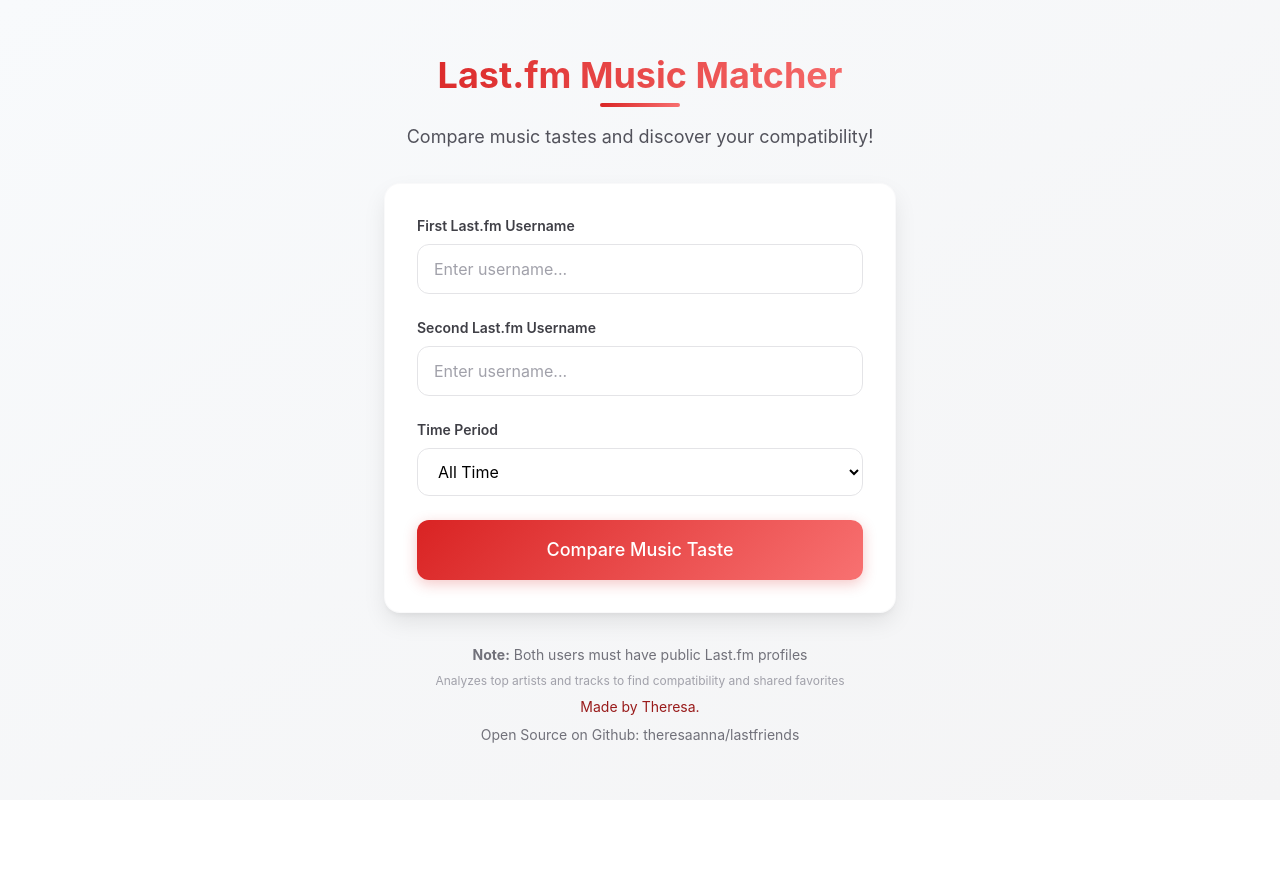
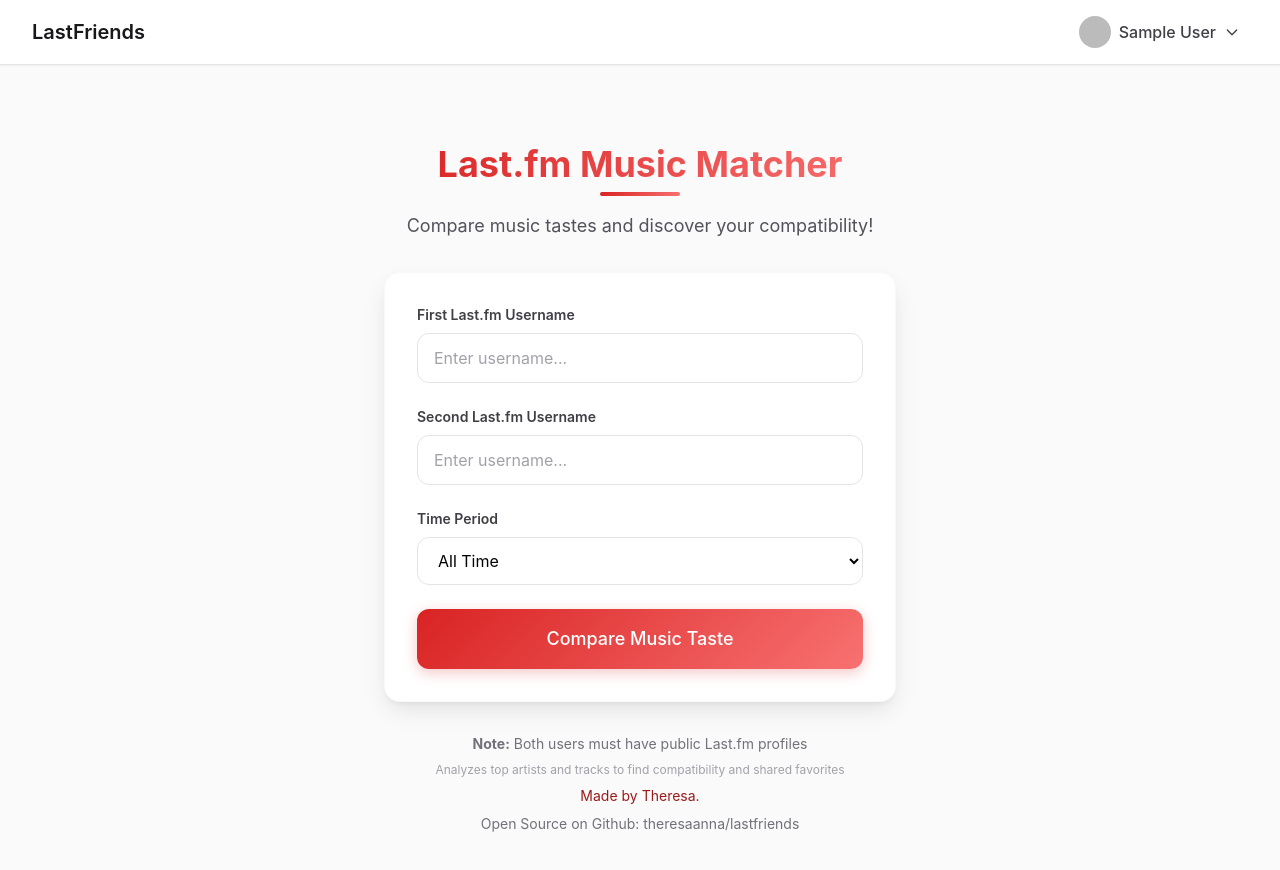
Before and after one commit to theresaanna/lastfriends, a Next.js app: page / in a window 1280 px wide. Shown: the top 870 px of the page. Before the commit the page ends 800 px from the top, so only its background shows below. Built offline with nearby package versions, Linux system fonts and the light colour scheme; no server answers; sample sign-in values are in the browser's storage.

Commit message:
add header with login buttons

```diff
--- /dev/null
+++ b/components/AuthHeader.js
@@ -0,0 +1,142 @@
+// components/AuthHeader.js - Reusable authentication header
+import { useSession, signIn, signOut } from 'next-auth/react';
+import { useState, useEffect } from 'react';
+
+export default function AuthHeader() {
+  const { data: session, status } = useSession();
+  const [isMenuOpen, setIsMenuOpen] = useState(false);
+
+  // Create secure session after NextAuth login
+  useEffect(() => {
+    if (session && status === 'authenticated') {
+      // Create secure session in background
+      fetch('/api/auth/secure-session', {
+        method: 'POST',
+        credentials: 'include'
+      }).catch(error => {
+        console.log('Secure session creation failed:', error);
+      });
+    }
+  }, [session, status]);
+
+  const handleLogout = async () => {
+    try {
+      // Clean up secure session
+      await fetch('/api/auth/logout', {
+        method: 'POST',
+        credentials: 'include'
+      });
+      // Then sign out of NextAuth
+      await signOut({ callbackUrl: '/' });
+    } catch (error) {
+      console.error('Logout error:', error);
+      // Force logout even if cleanup fails
+      await signOut({ callbackUrl: '/' });
+    }
+  };
+
+  if (status === 'loading') {
+    return (
+      <header className="bg-white shadow-sm border-b border-gray-200">
+        <div className="max-w-7xl mx-auto px-4 sm:px-6 lg:px-8">
+          <div className="flex justify-between items-center h-16">
+            <div className="flex items-center">
+              <h1 className="text-xl font-semibold text-gray-900">LastFriends</h1>
+            </div>
+            <div className="animate-pulse bg-gray-200 h-8 w-20 rounded"></div>
+          </div>
+        </div>
+      </header>
+    );
+  }
+
+  return (
+    <header className="bg-white shadow-sm border-b border-gray-200">
+      <div className="max-w-7xl mx-auto px-4 sm:px-6 lg:px-8">
+        <div className="flex justify-between items-center h-16">
+          <div className="flex items-center">
+            <h1 className="text-xl font-semibold text-gray-900">LastFriends</h1>
+          </div>
+
+          <div className="flex items-center space-x-4">
+            {session ? (
+              <div className="relative">
+                <button
+                  onClick={() => setIsMenuOpen(!isMenuOpen)}
+                  className="flex items-center space-x-2 text-gray-700 hover:text-gray-900 focus:outline-none focus:ring-2 focus:ring-green-500 focus:ring-offset-2 rounded-lg p-2"
+                >
+                  {session.user.image ? (
+                    <img
+                      src={session.user.image}
+                      alt={session.user.name}
+                      className="w-8 h-8 rounded-full"
+                    />
+                  ) : (
+                    <div className="w-8 h-8 bg-green-500 rounded-full flex items-center justify-center">
+                      <span className="text-white font-semibold text-sm">
+                        {session.user.name?.charAt(0).toUpperCase() || 'U'}
+                      </span>
+                    </div>
+                  )}
+                  <span className="hidden sm:block font-medium">{session.user.name}</span>
+                  <svg
+                    className={`w-4 h-4 transition-transform ${isMenuOpen ? 'rotate-180' : ''}`}
+                    fill="none"
+                    stroke="currentColor"
+                    viewBox="0 0 24 24"
+                  >
+                    <path strokeLinecap="round" strokeLinejoin="round" strokeWidth={2} d="M19 9l-7 7-7-7" />
+                  </svg>
+                </button>
+
+                {isMenuOpen && (
+                  <div className="absolute right-0 mt-2 w-48 bg-white rounded-lg shadow-lg border border-gray-200 py-1 z-50">
+                    <div className="px-4 py-2 border-b border-gray-100">
+                      <p className="text-sm font-medium text-gray-900">{session.user.name}</p>
+                      <p className="text-xs text-gray-500">{session.user.email}</p>
+                    </div>
+
+                    <button
+                      onClick={() => {
+                        setIsMenuOpen(false);
+                        // Add navigation to profile if needed
+                      }}
+                      className="w-full text-left px-4 py-2 text-sm text-gray-700 hover:bg-gray-50 flex items-center"
+                    >
+                      <svg className="w-4 h-4 mr-2" fill="none" stroke="currentColor" viewBox="0 0 24 24">
+                        <path strokeLinecap="round" strokeLinejoin="round" strokeWidth={2} d="M16 7a4 4 0 11-8 0 4 4 0 018 0zM12 14a7 7 0 00-7 7h14a7 7 0 00-7-7z" />
+                      </svg>
+                      Profile
+                    </button>
+
+                    <hr className="my-1" />
+
+                    <button
+                      onClick={handleLogout}
+                      className="w-full text-left px-4 py-2 text-sm text-red-600 hover:bg-red-50 flex items-center"
+                    >
+                      <svg className="w-4 h-4 mr-2" fill="none" stroke="currentColor" viewBox="0 0 24 24">
+                        <path strokeLinecap="round" strokeLinejoin="round" strokeWidth={2} d="M17 16l4-4m0 0l-4-4m4 4H7m6 4v1a3 3 0 01-3 3H6a3 3 0 01-3-3V7a3 3 0 013-3h4a3 3 0 013 3v1" />
+                      </svg>
+                      Sign out
+                    </button>
+                  </div>
+                )}
+              </div>
+            ) : (
+              <button
+                onClick={() => signIn('spotify')}
+                className="bg-green-500 hover:bg-green-600 text-white font-medium py-2 px-4 rounded-lg transition-colors duration-200 flex items-center space-x-2"
+              >
+                <svg className="w-5 h-5" viewBox="0 0 24 24" fill="currentColor">
+                  <path d="M12 0C5.4 0 0 5.4 0 12s5.4 12 12 12 12-5.4 12-12S18.66 0 12 0zm5.521 17.34c-.24.359-.66.48-1.021.24-2.82-1.74-6.36-2.101-10.561-1.141-.418.122-.779-.179-.899-.539-.12-.421.18-.78.54-.9 4.56-1.021 8.52-.6 11.64 1.32.42.18.479.659.301 1.02zm1.44-3.3c-.301.42-.841.6-1.262.3-3.239-1.98-8.159-2.58-11.939-1.38-.479.12-1.02-.12-1.14-.6-.12-.48.12-1.021.6-1.141C9.6 9.9 15 10.561 18.72 12.84c.361.181.54.78.241 1.2zm.12-3.36C15.24 8.4 8.82 8.16 5.16 9.301c-.6.179-1.2-.181-1.38-.721-.18-.601.18-1.2.72-1.381 4.26-1.26 11.28-1.02 15.721 1.621.539.3.719 1.02.419 1.56-.299.421-1.02.599-1.559.3z"/>
+                </svg>
+                <span>Login with Spotify</span>
+              </button>
+            )}
+          </div>
+        </div>
+      </div>
+    </header>
+  );
+}
--- /dev/null
+++ b/components/Layout.js
@@ -0,0 +1,13 @@
+// components/Layout.js - Layout wrapper with authentication header
+import AuthHeader from './AuthHeader';
+
+export default function Layout({ children }) {
+  return (
+    <div className="min-h-screen bg-gray-50">
+      <AuthHeader />
+      <main className="max-w-7xl mx-auto py-6 sm:px-6 lg:px-8">
+        {children}
+      </main>
+    </div>
+  );
+}
--- a/pages/compare.js
+++ b/pages/compare.js
@@ -2,6 +2,7 @@
 import { useState, useEffect } from 'react';
 import { useRouter } from 'next/router';
 import { compareUsers, ApiError } from '../utils/clientApi.js';
+import Layout from '../components/Layout';
 
 // Import all component modules
 import { CompatibilityGauge } from '../components/CompatibilityGauge.js';
@@ -79,8 +80,8 @@
   // Loading state
   if (loading) {
     return (
-      <div className="min-h-screen py-8">
-        <div className="max-w-6xl mx-auto px-4">
+      <Layout>
+        <div className="py-8">
           <div className="text-center mb-8 fade-in-up">
             <h1 className="text-4xl font-bold gradient-text mb-4">Analyzing Music Compatibility</h1>
             <div className="flex justify-center mb-6">
@@ -95,15 +96,15 @@
             <UserProfile user={{}} isLoading={true} />
           </div>
         </div>
-      </div>
+      </Layout>
     );
   }
 
   // Error state
   if (error) {
     return (
-      <div className="min-h-screen py-8">
-        <div className="max-w-4xl mx-auto px-4">
+      <Layout>
+        <div className="py-8">
           <button
             onClick={() => router.push('/')}
             className="btn-secondary mb-6"
@@ -123,7 +124,7 @@
             </button>
           </div>
         </div>
-      </div>
+      </Layout>
     );
   }
 
@@ -166,8 +167,8 @@
   };
 
   return (
-    <div className="min-h-screen py-8">
-      <div className="max-w-6xl mx-auto px-4">
+    <Layout>
+      <div className="py-8">
         {/* Header */}
         <div className="flex justify-between items-center mb-8 fade-in-up">
           <button
@@ -273,6 +274,6 @@
           </footer>
         </div>
       </div>
-    </div>
+    </Layout>
   );
 }
--- a/pages/index.js
+++ b/pages/index.js
@@ -2,6 +2,7 @@
 import { useState } from 'react';
 import { useRouter } from 'next/router';
 import { Analytics } from "@vercel/analytics/next"
+import Layout from '../components/Layout';
 
 export default function Home() {
   const [user1, setUser1] = useState('');
@@ -34,11 +35,12 @@
   };
 
   return (
+    <Layout>
+      <Analytics />
       <div className="min-h-screen flex items-center justify-center p-4">
         <div className="w-full max-w-lg">
           {/* Header */}
           <div className="text-center mb-8 fade-in-up">
-            <Analytics />
             <div className="mb-4">
               <h1 className="text-4xl font-bold gradient-text mb-2">
                 Last.fm Music Matcher
@@ -156,5 +158,6 @@
           </div>
         </div>
       </div>
+    </Layout>
   );
 }
```
Lines whose indentation alone changed are shown as unchanged.
